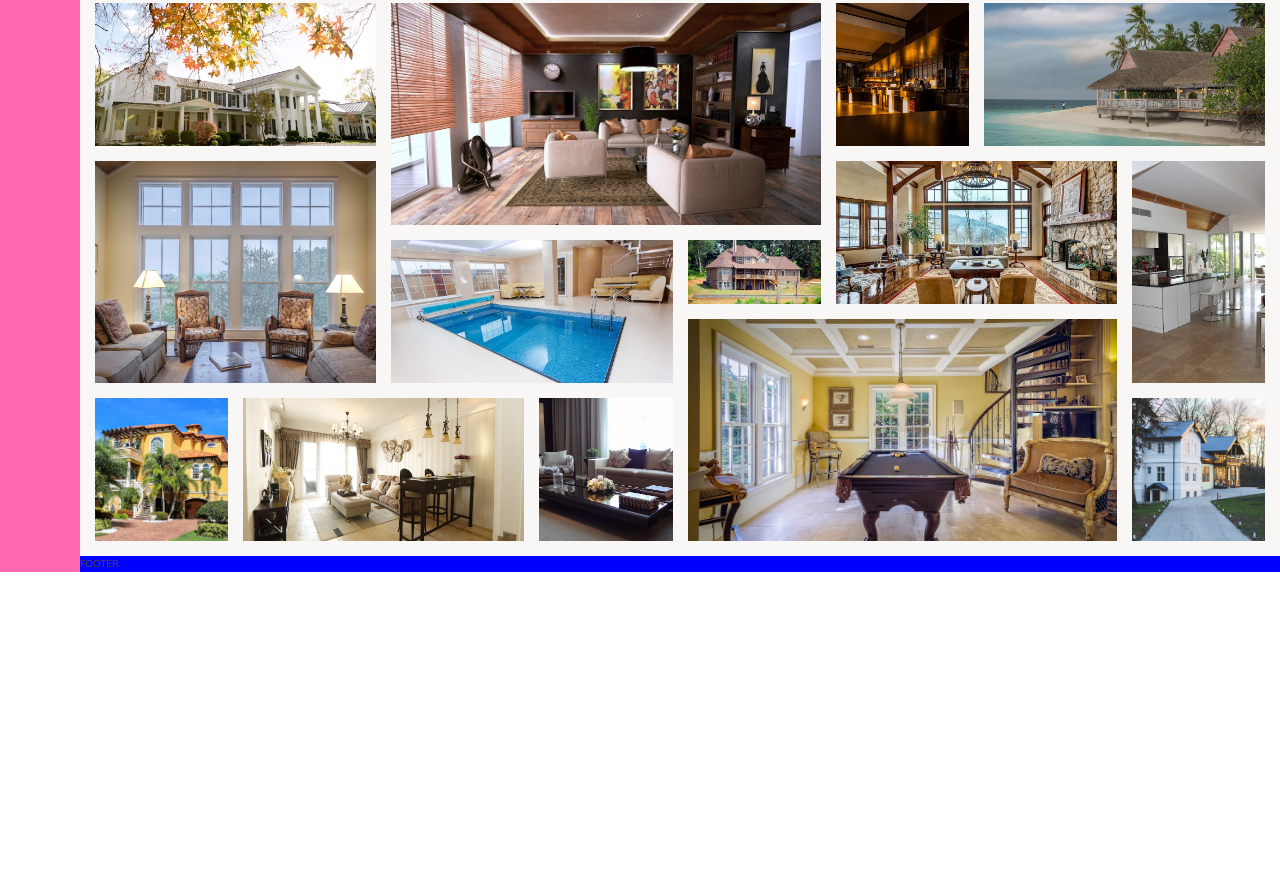
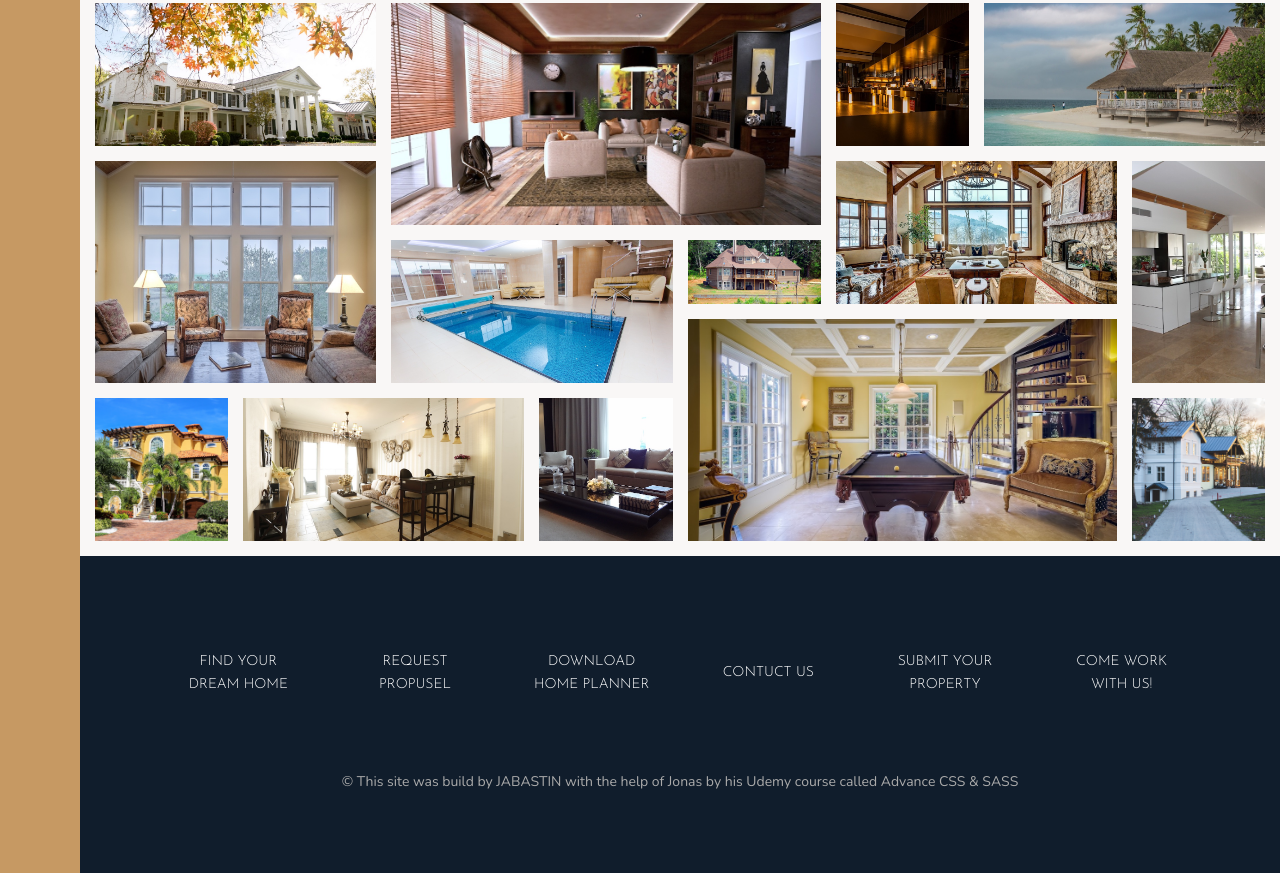
Before and after one commit to iamJABASTIN/Nexter, a website: page index.html in a window 1280 px wide. Shown: the part 3084-3957 px from the top of the page. Before the commit the page ends 3656 px from the top, so only its background shows below. Drawn offline with nearby package versions, Linux system fonts and the light colour scheme.

```diff
--- a/index.html
+++ b/index.html
@@ -15,7 +15,12 @@
     <title>nexter &mdash; your home, your freedom</title>
   </head>
   <body class="container">
-    <div class="sidebar">SIDE BAR</div>
+
+    <div class="sidebar">
+      <button class="nav-btn">
+
+      </button>
+    </div>
 
     <header class="header">HEADER</header>
 
@@ -365,6 +370,32 @@
 
     </section>
 
-    <footer class="footer">FOOTER</footer>
+    <footer class="footer">
+      <ul class="nav">
+        <li class="nav__item">
+          <a href="#" class="nav__link">Find your dream home</a>
+        </li>
+        <li class="nav__item">
+          <a href="#" class="nav__link">Request propusel</a>
+        </li>
+        <li class="nav__item">
+          <a href="#" class="nav__link">Download home planner</a>
+        </li>
+        <li class="nav__item">
+          <a href="#" class="nav__link">Contuct us</a>
+        </li>
+        <li class="nav__item">
+          <a href="#" class="nav__link">Submit your property</a>
+        </li>
+        <li class="nav__item">
+          <a href="#" class="nav__link">Come work with us!</a>
+        </li>
+      </ul>
+
+      <p class="copyright">
+        &copy; This site was build by JABASTIN with the help of Jonas by his Udemy course called Advance CSS & SASS
+      </p>
+    </footer>
+
   </body>
 </html>
--- a/sass/_footer.scss
+++ b/sass/_footer.scss
@@ -1,4 +1,41 @@
 .footer {
-    background-color: blue;
+    background-color: $color-secondary;
     grid-column: full-start / full-end;
+    padding: 8rem;
 }
+
+.nav {
+    list-style: none;
+    display: grid;
+    grid-template-columns: repeat(auto-fit,minmax(15rem, 1fr));
+    grid-gap: 2rem;
+    align-items: center;
+    justify-items: center;
+    justify-content: center;
+
+    &__link:link,
+    &__link:visited {
+        color: #fff;
+        font-size: 1.4rem;
+        text-decoration: none;
+        font-family: $font-display;
+        text-transform: uppercase;
+        padding: 1.5rem;
+        text-align: center;
+        display: block;
+        transition: all .2s;
+
+        &:hover,
+        &:active {
+            background-color: rgba(#fff,.05);
+        }
+    }
+}
+
+.copyright {
+    font-size: 1.4rem;
+    color: $color-grey-light-2;
+    text-align: center;
+    width: 70%;
+    margin: 6rem auto 0 auto;
+}
--- a/sass/_homes.scss
+++ b/sass/_homes.scss
@@ -40,7 +40,6 @@
         text-align: center;
         padding: 1.25rem;
         background-color: $color-secondary;
-        letter-spacing: 1.5px;
         transform: translateY(50%);
     }
 
--- a/sass/_sidebar.scss
+++ b/sass/_sidebar.scss
@@ -1,5 +1,28 @@
 .sidebar {
-    background-color: hotpink;
+    background-color: $color-primary;
     grid-column: sidebar-start / sidebar-end;
     grid-row: 1 / -1;
+    display: flex;
+    justify-content: center;
 }
+
+.nav-btn {
+    border: none;
+    border-radius: 0;
+    background-color: #fff;
+    height: 2px;
+    width: 4.5rem;
+    margin-top: 4rem;
+
+    &::before,
+    &::after {
+        content: "";
+        background-color: #fff;
+        height: 2px;
+        width: 4.5rem;
+        display: block;
+    }
+
+    &::before {transform: translateY(-1.5rem);}
+    &::after  {transform: translateY(1.3rem);}
+}
```
Also changed, not shown: css/style.css, 1 other file.
